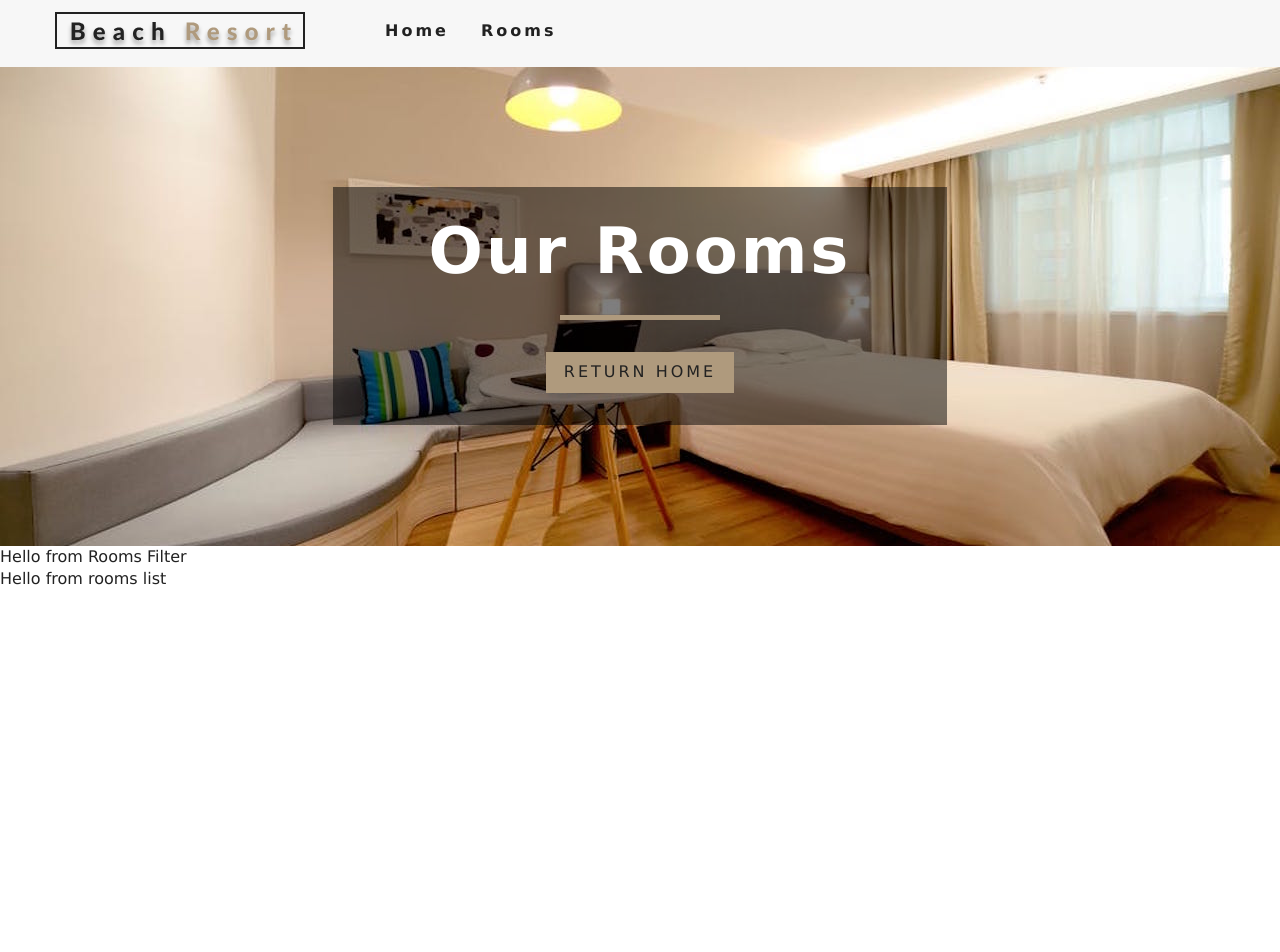
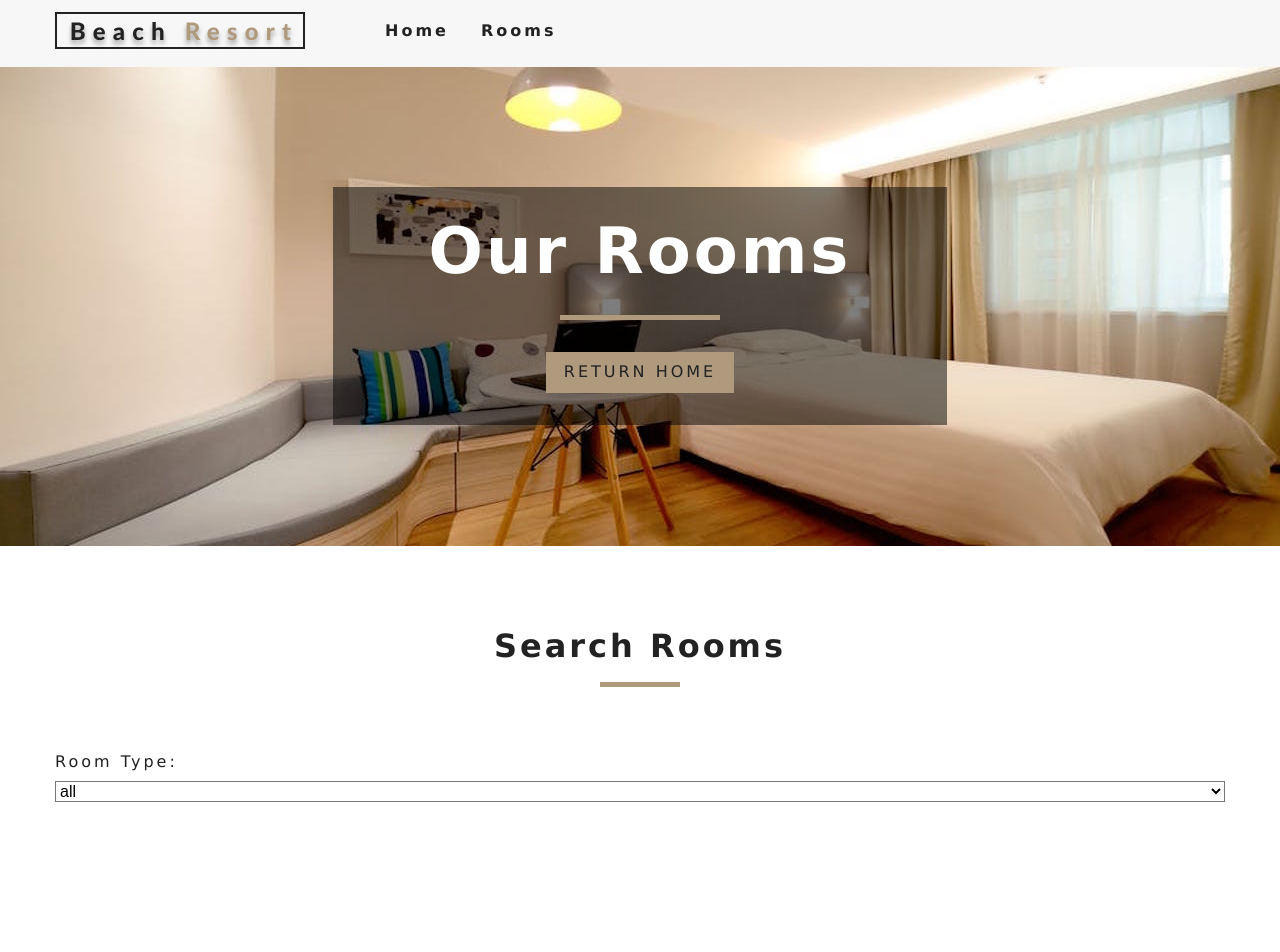
Before and after one commit to hamedjbbri/vancity-hotel-reactjs, a React (Create React App) app: page /rooms in a window 1280 px wide. Shown: the top 952 px of the page. Before the commit the page ends 800 px from the top, so only its background shows below. Built offline with nearby package versions, Linux system fonts and the light colour scheme.

Commit message:
Search Rooms

```diff
--- a/src/components/RoomsFilter.js
+++ b/src/components/RoomsFilter.js
@@ -1,9 +1,46 @@
 import React from 'react'
+import { useContext } from 'react'
+import { RoomContext } from '../context'
+import Title from '../components/Title'
 
-export default function RoomsFilter() {
+// get all unique values
+
+const getUnique = (items, value) => {
+   return [...new Set(items.map(item => item[value]))]
+}
+
+
+export default function RoomsFilter({rooms}) {
+    const context = useContext(RoomContext)
+    const {
+        handleChange, type, capacity, price, minPrice, maxPrice, minSize, maxSize, breakfast, pets
+    } = context
+
+
+    let types = getUnique(rooms, 'type');
+
+    types= ['all', ...types];
+
+    // map to jsx
+    types = types.map((item,index) => {
+        return <option value={item} key={index}>{item}</option>
+    })
+
     return (
-        <div>
-            Hello from Rooms Filter
-        </div>
-    )
+
+        <section className="filter-container">
+            <Title title="search rooms" />
+            <form className="filter-form">
+                {/* select type */}
+                <div className="form-group">
+                    <label htmlFor="type">room type:</label>
+                    <select name="type" id="type" value={type} className="form-control"
+                        onChange={handleChange} >
+                       {types}
+                    </select>
+                </div>
+                {/* end of select type */}
+            </form>
+        </section>
+    );
 }
--- a/src/components/RoomsList.js
+++ b/src/components/RoomsList.js
@@ -1,9 +1,22 @@
 import React from 'react'
+import Room from './Room'
+export default function RoomsList({rooms}) {
+    if(rooms.length === 0) {
+        return (
+            <div className="empty-search">
+                <h3>unfortunatly no rooms matched your searched parameters</h3>
+            </div>
+        )
+    }
 
-export default function RoomsList() {
-    return (
-        <div>
-            Hello from rooms list
+
+    return <section className="roomslist">
+        <div className="roomslist-center">
+            {
+                rooms.map(item => {
+                    return <Room key={item.id} room={item} />
+                })
+            }
         </div>
-    )
+    </section>
 }
--- a/src/context.js
+++ b/src/context.js
@@ -8,19 +8,36 @@
      rooms: [],
      sortedRooms: [],
      featuredRooms: [],
-     loading: true
-   };
+     loading: true  ,
+     type: 'all',
+     capacity: 1,
+     price: 0,
+     minPrice: 0,
+     maxPrice: 0,
+     minSize: 0,
+     maxSize: 0,
+     breakfast: false,
+     pets: false
+
+     };
 
    //getdata
    componentDidMount(){
        let rooms = this.formatData(items);
        let featuredRooms = rooms.filter(room => room.featured === true);
 
+       let maxPrice = Math.max(...rooms.map(item => item.price));
+       let maxSize = Math.max(...rooms.map(item => item.size));
+
+
        this.setState({
             rooms,
             featuredRooms,
             sortedRooms:rooms,
-            loading: false
+            loading: false,
+            price: maxPrice,
+            maxPrice,
+            maxSize
        });
    }
 
@@ -39,14 +56,28 @@
         let tempRooms = [...this.state.rooms];
         const room = tempRooms.find((room) => room.slug === slug);
         return room
-    }
+    };
+
+    handleChange = event => {
+        const type = event.target.type
+        const name = event.target.name
+        const value = event.target.value
+
+        console.log(type,name,value);
+   }
+
+   filterRooms = () => {
+       console.log('hello');
+   }
+
 
     render() {
         return (
             <RoomContext.Provider
                     value={{
                     ...this.state,
-                    getRoom: this.getRoom
+                    getRoom: this.getRoom,
+                    handleChange: this.handleChange
                     }}
                  >
                 {this.props.children}
```
